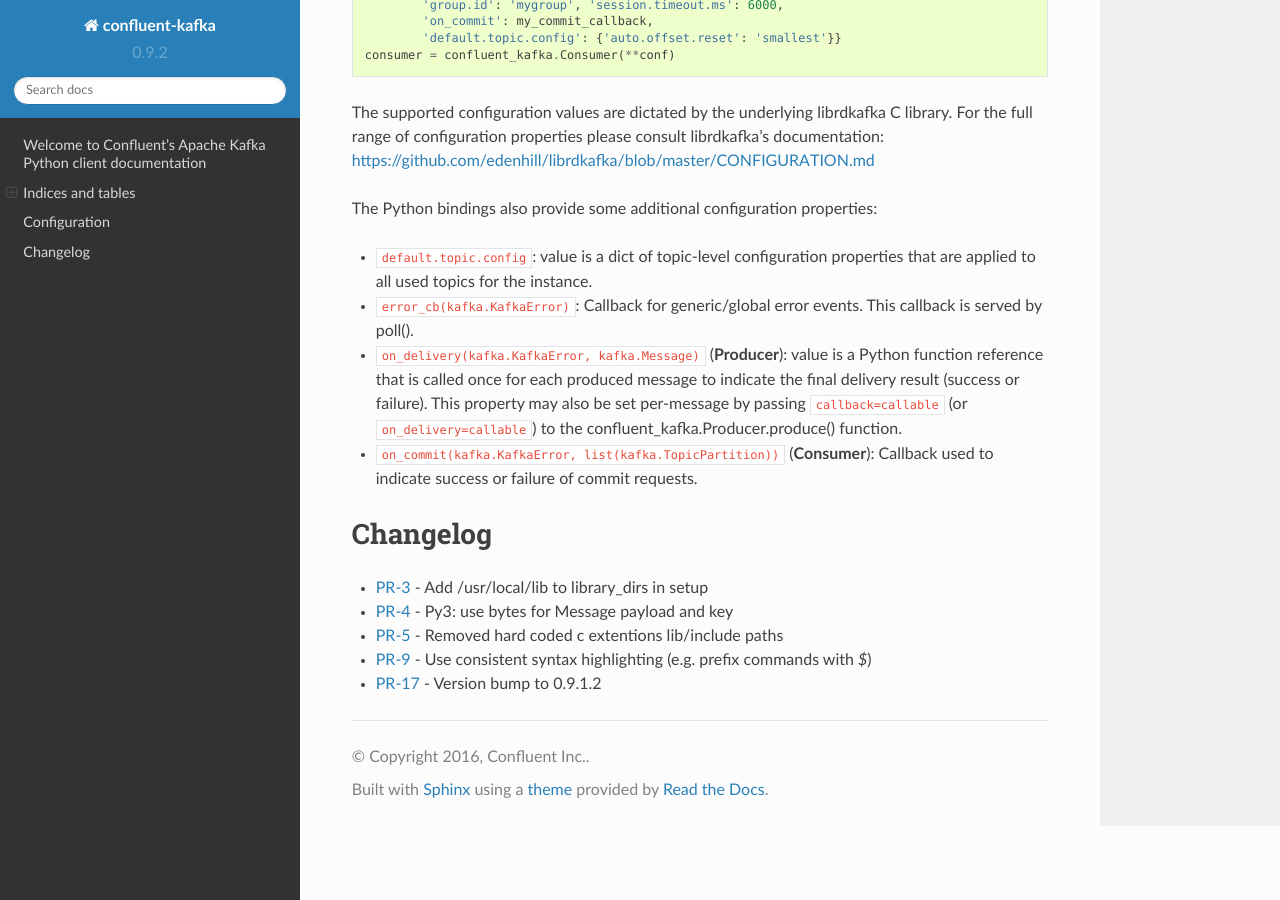
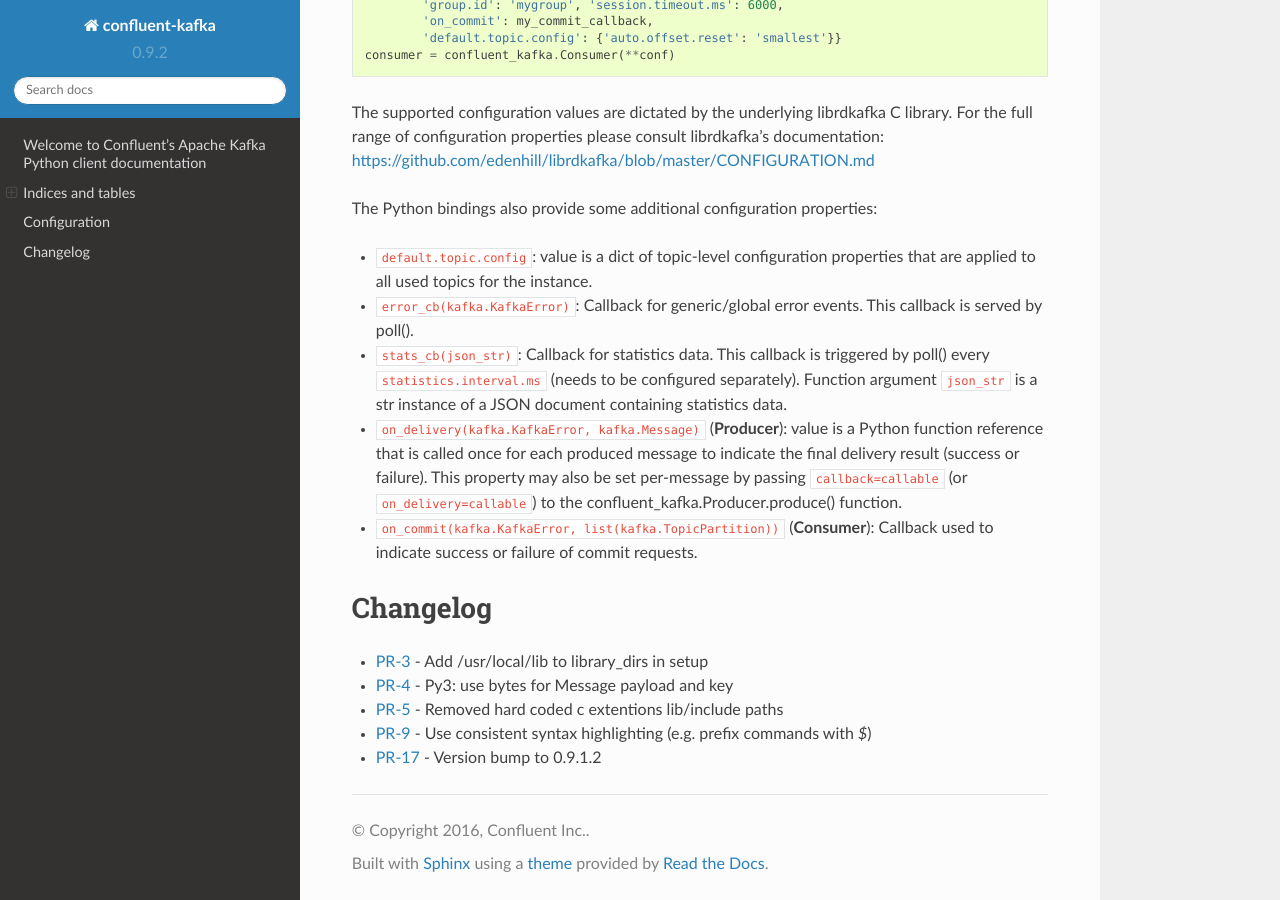
Before and after one commit to confluentinc/confluent-kafka-python, a Sphinx documentation site: the page built from docs/index.rst, in a window 1280 px wide and 900 px high, scrolled down 1696 px. Built offline with Sphinx 7.4.7 and the Read the Docs theme 2.0.0, drawn with Linux system fonts in a browser that asks for light colours.

Commit message:
add documentation for stats_cb

```diff
--- a/docs/index.rst
+++ b/docs/index.rst
@@ -81,6 +81,8 @@ The Python bindings also provide some additional configuration properties:
 * ``error_cb(kafka.KafkaError)``: Callback for generic/global error events. This callback is served by
   poll().
 
+* ``stats_cb(json_str)``: Callback for statistics data. This callback is triggered by poll() every ``statistics.interval.ms`` (needs to be configured separately). Function argument ``json_str`` is a str instance of a JSON document containing statistics data.
+
 * ``on_delivery(kafka.KafkaError, kafka.Message)`` (**Producer**): value is a Python function reference
   that is called once for each produced message to indicate the final
   delivery result (success or failure).
```
